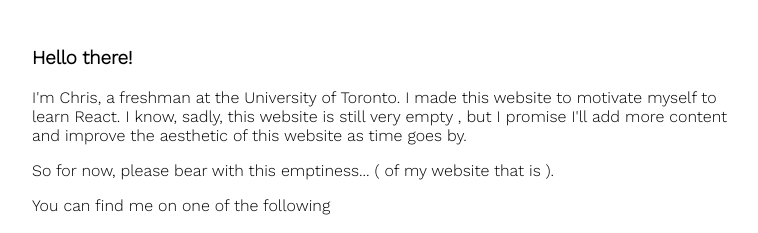
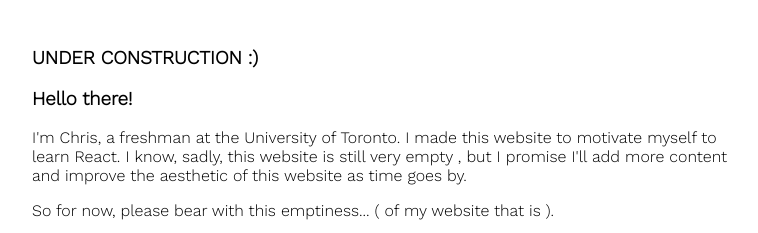
Before and after one commit to chrisamrl/personal_website, a Gatsby site: page / in a window 1280 px wide. Shown: the part 138-371 px from the top of the page, without its empty margins (258-1016 px from the left). Built offline with nearby package versions, Linux system fonts and the light colour scheme; Gatsby itself is replaced by a stand-in of ours.

Commit message:
TODO: This website needs long-due update

```diff
--- a/src/pages/index.js
+++ b/src/pages/index.js
@@ -9,6 +9,7 @@ export default function Home({data}) {
     <div className="content">
       <Navbar/>
         <div className="about">
+          <h3>UNDER CONSTRUCTION :) </h3>
           <h3>Hello there!</h3>
           <p>I'm Chris, a freshman at the University of Toronto.
           I made this website to motivate myself to learn React.
```
Also changed, not shown: 1 other file.
